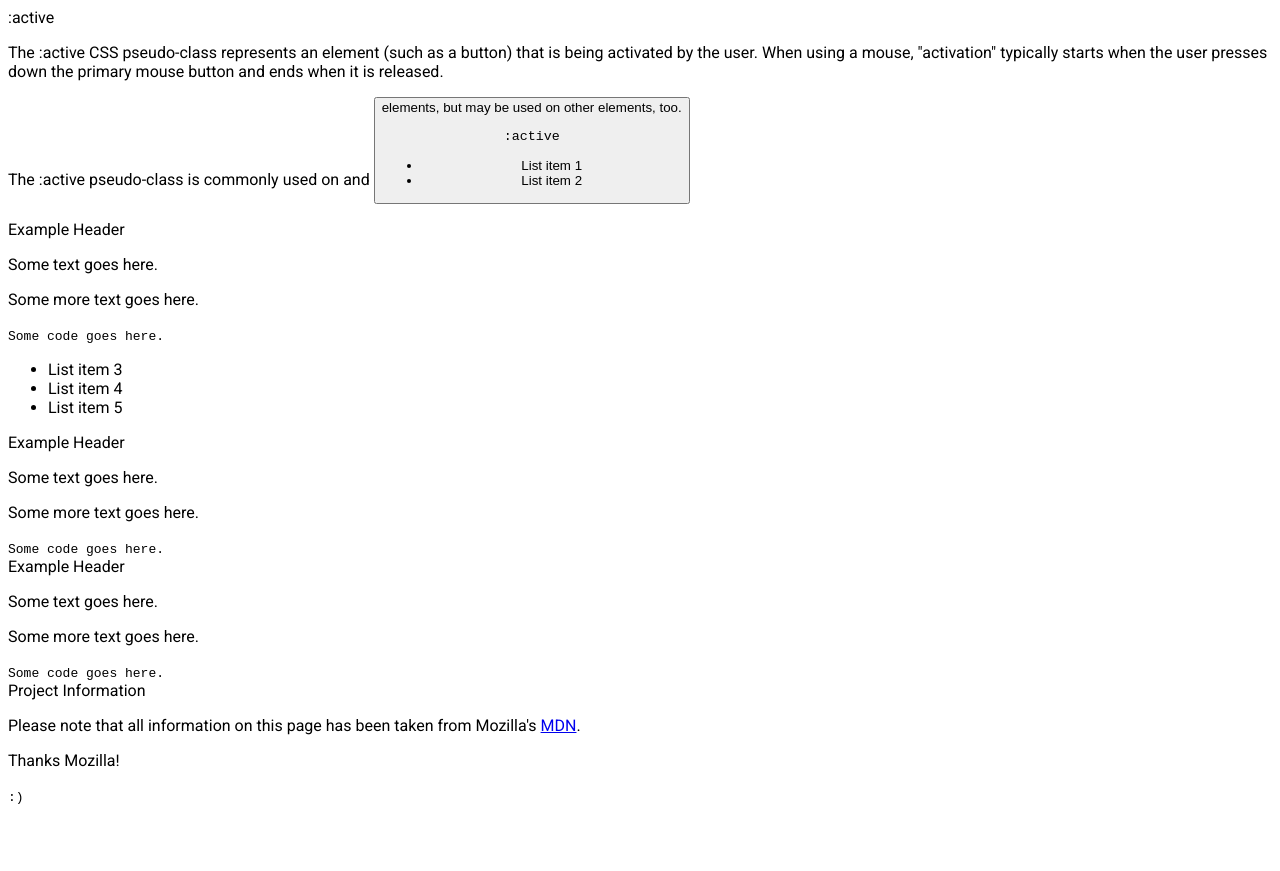
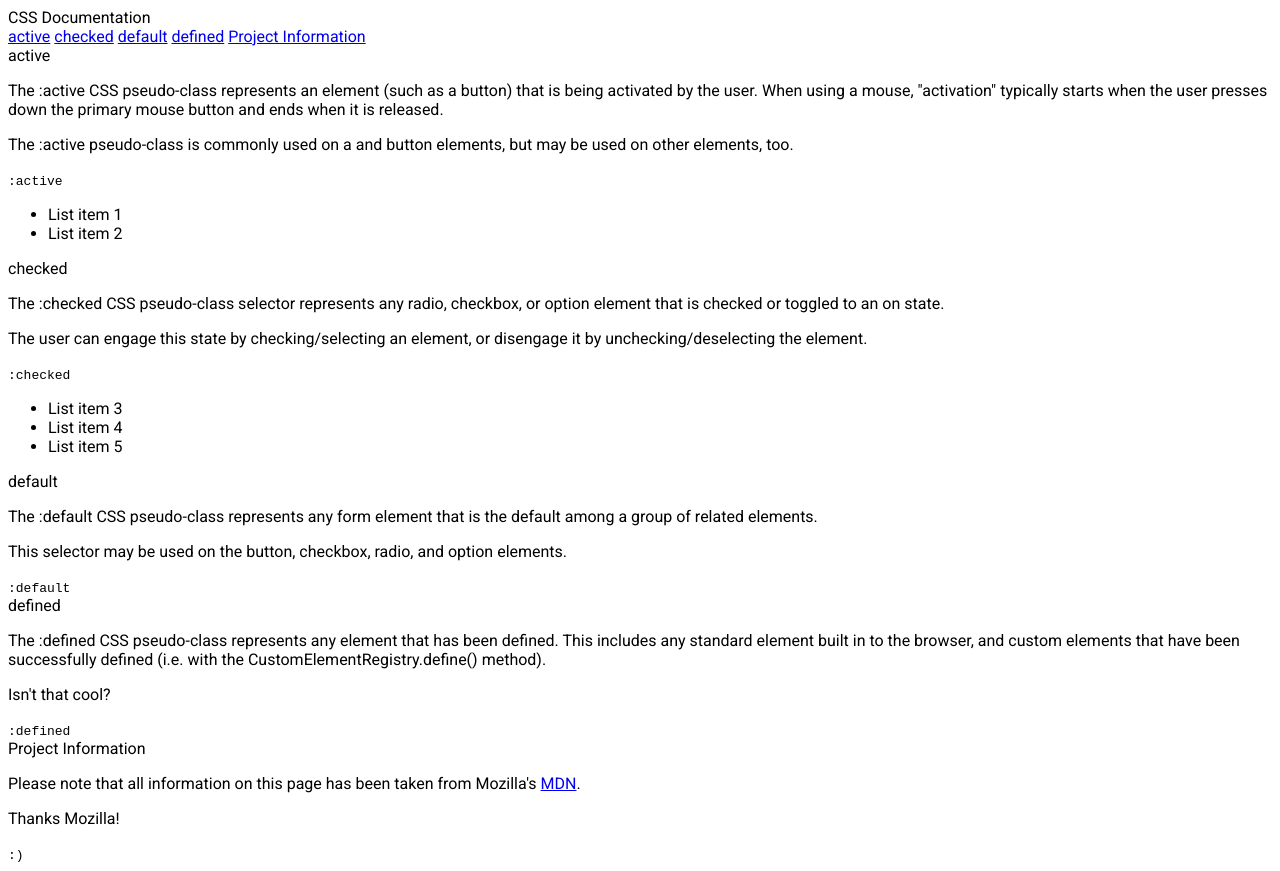
Before and after one commit to thomasjbell7/FCC-Technical-Documentation-Page, a plain HTML site: page index.html in a window 1280 px wide. Before the commit the page ends 813 px from the top, so only its background shows below. Drawn offline with Linux system fonts and the light colour scheme.

Commit message:
Update nav and links

```diff
--- a/index.html
+++ b/index.html
@@ -8,44 +8,49 @@
 <body>
 
   <nav id="navbar">
-
+    <header>CSS Documentation</header>
+    <a class="nav-link" href="#active">active</a>
+    <a class="nav-link" href="#checked">checked</a>
+    <a class="nav-link" href="#default">default</a>
+    <a class="nav-link" href="#defined">defined</a>
+    <a class="nav-link" href="#Project_Information">Project Information</a>
   </nav>
 
   <main id="main-doc">
-    <section class="main-section" id="TBC">
-      <header>:active</header>
+    <section class="main-section" id="active">
+      <header>active</header>
       <p>The :active CSS pseudo-class represents an element (such as a button) that is being activated by the user. When using a mouse, "activation" typically starts when the user presses down the primary mouse button and ends when it is released.</p>
-      <p>The :active pseudo-class is commonly used on <a> and <button> elements, but may be used on other elements, too.</p>
+      <p>The :active pseudo-class is commonly used on a and button elements, but may be used on other elements, too.</p>
       <code>:active</code>
       <ul>
         <li>List item 1</li>
         <li>List item 2</li>
       </ul>
     </section>
-    <section class="main-section" id="TBC">
-      <header>Example Header</header>
-      <p>Some text goes here.</p>
-      <p>Some more text goes here.</p>
-      <code>Some code goes here.</code>
+    <section class="main-section" id="checked">
+      <header>checked</header>
+      <p>The :checked CSS pseudo-class selector represents any radio, checkbox, or option element that is checked or toggled to an on state.</p>
+      <p>The user can engage this state by checking/selecting an element, or disengage it by unchecking/deselecting the element.</p>
+      <code>:checked</code>
       <ul>
         <li>List item 3</li>
         <li>List item 4</li>
         <li>List item 5</li>
       </ul>
     </section>
-    <section class="main-section" id="TBC">
-      <header>Example Header</header>
-      <p>Some text goes here.</p>
-      <p>Some more text goes here.</p>
-      <code>Some code goes here.</code>
+    <section class="main-section" id="default">
+      <header>default</header>
+      <p>The :default CSS pseudo-class represents any form element that is the default among a group of related elements.</p>
+      <p>This selector may be used on the button, checkbox, radio, and option elements.</p>
+      <code>:default</code>
     </section>
-    <section class="main-section" id="TBC">
-      <header>Example Header</header>
-      <p>Some text goes here.</p>
-      <p>Some more text goes here.</p>
-      <code>Some code goes here.</code>
+    <section class="main-section" id="defined">
+      <header>defined</header>
+      <p>The :defined CSS pseudo-class represents any element that has been defined. This includes any standard element built in to the browser, and custom elements that have been successfully defined (i.e. with the CustomElementRegistry.define() method).</p>
+      <p>Isn't that cool?</p>
+      <code>:defined</code>
     </section>
-    <section class="main-section" id="TBC">
+    <section class="main-section" id="Project_Information">
       <header>Project Information</header>
       <p>Please note that all information on this page has been taken from Mozilla's <a href="https://developer.mozilla.org/en-US/docs/Web/CSS/Reference" target="_blank">MDN</a>.</p>
       <p>Thanks Mozilla!</p>
```
